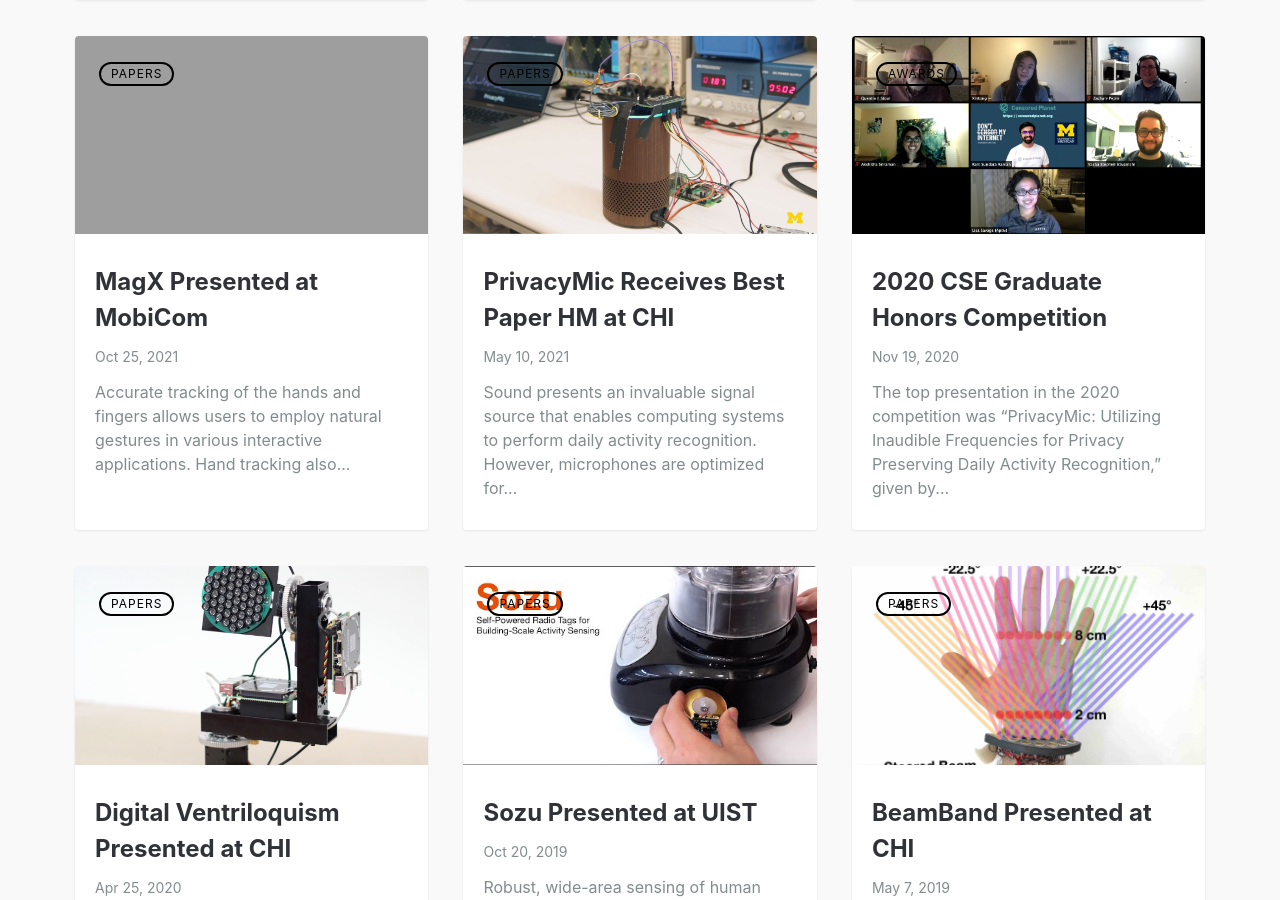
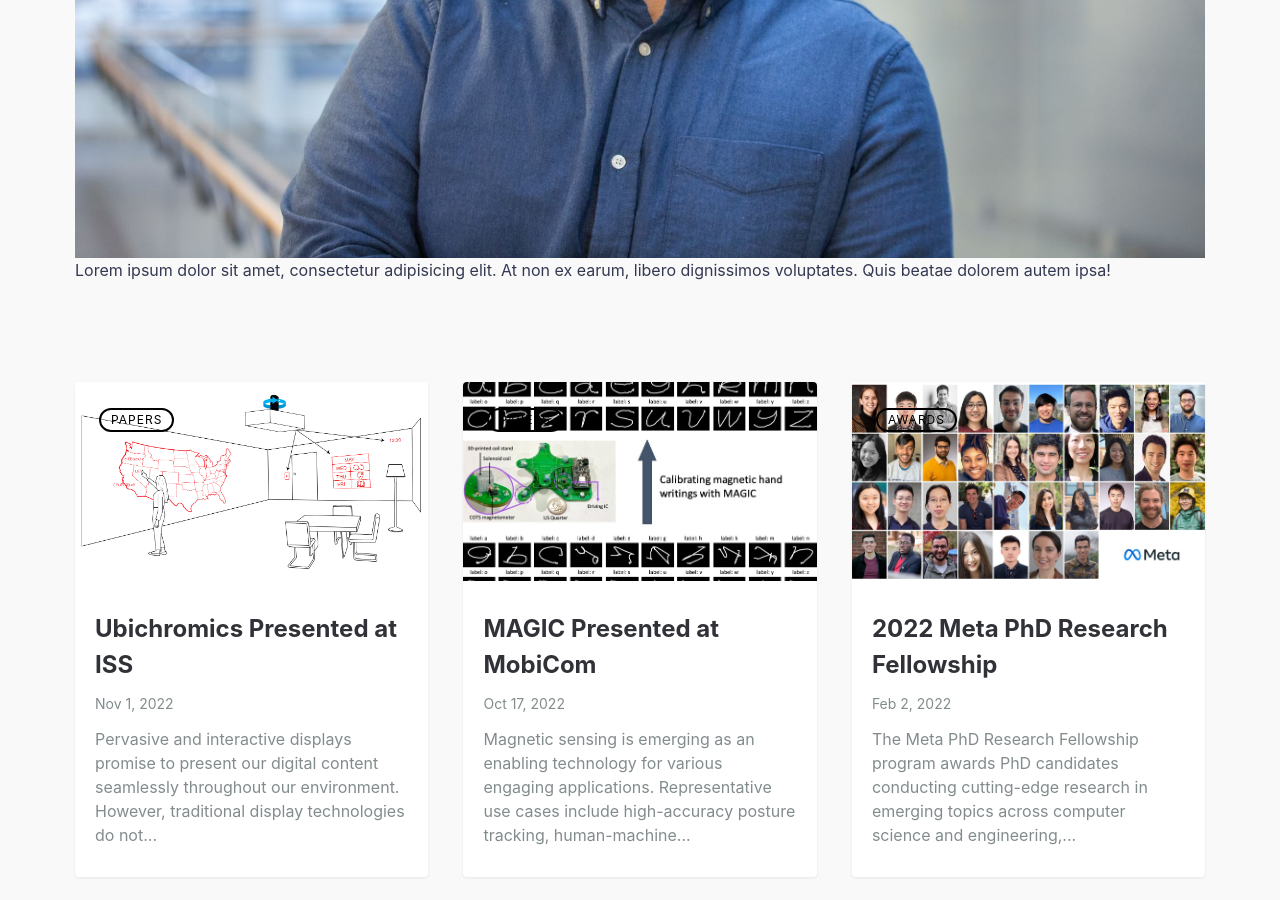
Before and after one commit to yashairavantchi/yashairavantchi.github.io, a Jekyll site: the page built from index.md, in a window 1280 px wide and 900 px high, scrolled down 835 px. Built offline with Jekyll 4.4.1, drawn with Linux system fonts in a browser that asks for light colours.

Commit message:
Try adding pic to home page

```diff
--- a/_layouts/default.html
+++ b/_layouts/default.html
@@ -33,7 +33,20 @@ layout: compress
     </div>
 
 
+    <main class="site__content">
+      <section class="blog">
+        <div class="container">
+          <div class="post-list" itemscope="" itemtype="http://schema.org/Blog">
+            <img src="/assets/pics/yasha.jpg" class="image" />
+            <p class="paragraph">
 
+              Lorem ipsum dolor sit amet, consectetur adipisicing elit. At non ex earum, libero dignissimos voluptates. Quis beatae dolorem autem ipsa!
+            </p>
+
+          </div>
+        </div>
+      </section>
+    </main>
 
     <main class="site__content">
       <section class="blog">
```
Also changed, not shown: about.md (+1 -1 lines).
